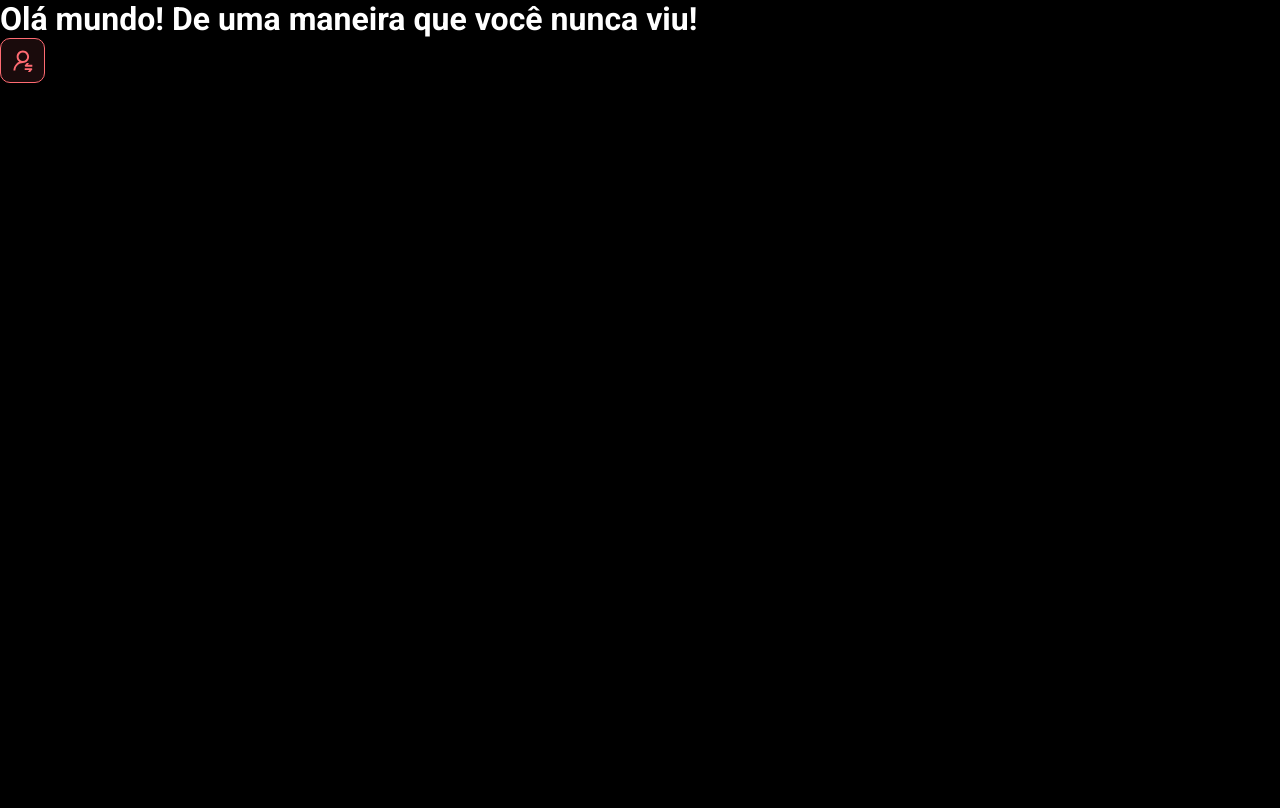
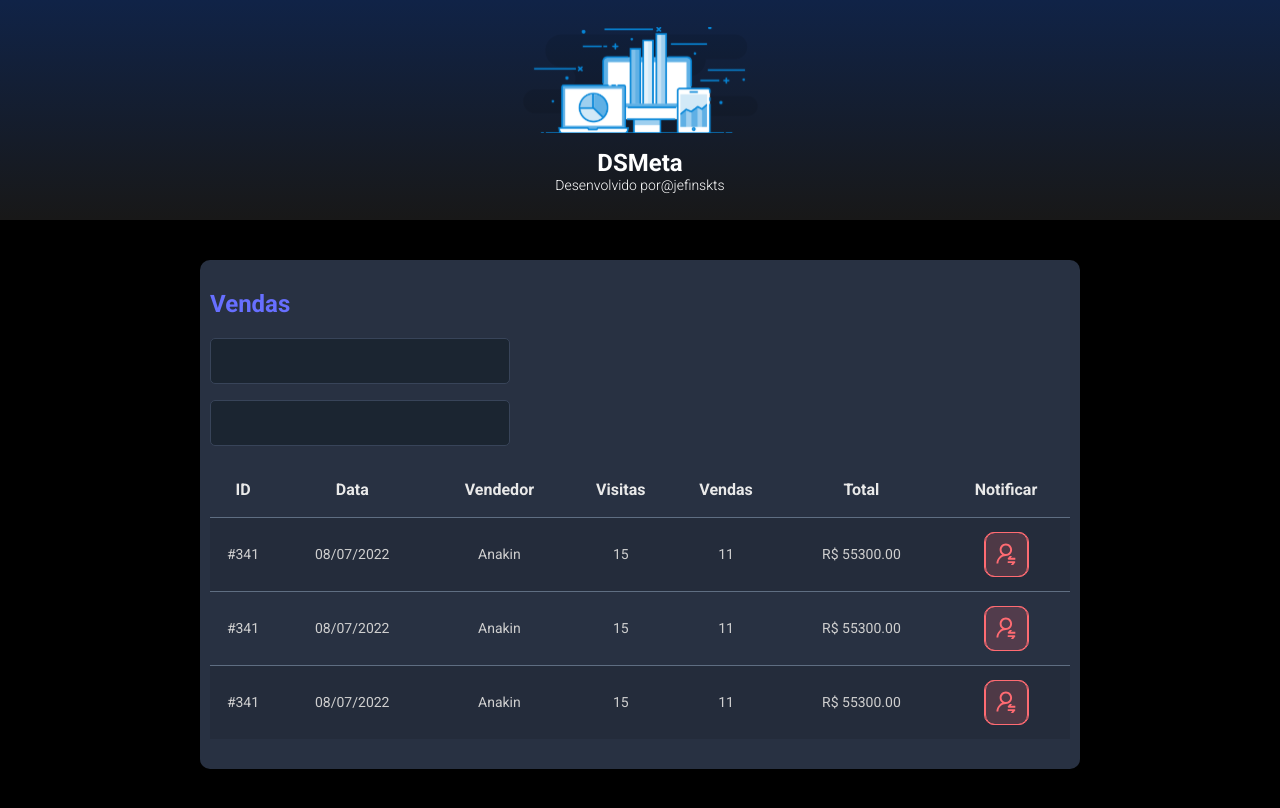
Before and after one commit to ijefin/spring-react, a React (Vite) app in the folder frontend/: page / in a window 1280 px wide. Built offline with nearby package versions, Linux system fonts and the light colour scheme.

Commit message:
card component added

```diff
--- a/frontend/src/App.tsx
+++ b/frontend/src/App.tsx
@@ -1,10 +1,16 @@
-import NotificationButton from "./components/buttons/NotificationButton/notificationButton";
+import NotificationButton from "./components/Buttons/NotificationButton/notificationButton";
+import Header from "./components/Header/Header";
+import SalesCard from "./components/cards/SalesCard/SalesCard";
 
 function App() {
   return (
     <>
-      <h1>Olá mundo! De uma maneira que você nunca viu!</h1>
-      <NotificationButton />
+      <Header />
+      <main className="dsmeta-container">
+        <section id="sales">
+          <SalesCard />
+        </section>
+      </main>
     </>
   );
 }
--- /dev/null
+++ b/frontend/src/components/Cards/SalesCard/SalesCard.css
@@ -0,0 +1,75 @@
+.dsmeta-card {
+    background-color: #283142;
+    border-radius: 10px;
+    padding: 30px 10px;
+  }
+
+  .dsmeta-container {
+    width: 100%;
+    max-width: 900px;
+    margin: 0 auto;
+  }
+
+  #sales {
+    padding: 40px 10px;
+  }
+
+  .dsmeta-sales-title {
+    color: #676fff;
+    font-size: 24px;
+    margin-bottom: 20px;
+  }
+
+  .dsmeta-form-control-container {
+    margin-bottom: 16px;
+    max-width: 300px;
+  }
+
+  .dsmeta-form-control {
+    width: 100%;
+    height: 46px;
+    background-color: #1b2531;
+    border: 1px solid #384459;
+    border-radius: 5px;
+    color: #9aaabe;
+    padding: 0 20px;
+    font-size: 18px;
+  }
+
+  .dsmeta-sales-table {
+    width: 100%;
+    border-spacing: 0;
+    border-collapse: collapse;
+  }
+
+  .dsmeta-sales-table thead {
+    height: 55px;
+    font-size: 16px;
+    color: #e9e9e9;
+    font-weight: 700;
+  }
+
+  .dsmeta-sales-table tbody {
+    font-size: 14px;
+    font-weight: 400;
+    color: #cfcfcf;
+    text-align: center;
+  }
+
+  .dsmeta-sales-table tbody tr {
+    height: 74px;
+    border-top: 1px solid #5f6e82;
+  }
+
+  .dsmeta-sales-table tbody tr:hover > td {
+    background-color: #384459;
+  }
+
+  .dsmeta-sales-table tbody tr:nth-child(odd) {
+    background-color: #242c3b;
+  }
+
+  .dsmeta-red-btn-container {
+      display: flex;
+      justify-content: center;
+  }
--- /dev/null
+++ b/frontend/src/components/Cards/SalesCard/SalesCard.tsx
@@ -0,0 +1,81 @@
+import "./SalesCard.css";
+import NotificationButton from "../../Buttons/NotificationButton/notificationButton";
+
+export default function SalesCard() {
+  return (
+    <div className="dsmeta-card">
+      <h2 className="dsmeta-sales-title">Vendas</h2>
+      <div>
+        <div className="dsmeta-form-control-container">
+          <input className="dsmeta-form-control" type="text" />
+        </div>
+        <div className="dsmeta-form-control-container">
+          <input className="dsmeta-form-control" type="text" />
+        </div>
+      </div>
+
+      <div>
+        <table className="dsmeta-sales-table">
+          <thead>
+            <tr>
+              <th className="show992">ID</th>
+              <th className="show576">Data</th>
+              <th>Vendedor</th>
+              <th className="show992">Visitas</th>
+              <th className="show992">Vendas</th>
+              <th>Total</th>
+              <th>Notificar</th>
+            </tr>
+          </thead>
+          <tbody>
+            <tr>
+              <td className="show992">#341</td>
+              <td className="show576">08/07/2022</td>
+              <td>Anakin</td>
+              <td className="show992">15</td>
+              <td className="show992">11</td>
+              <td>R$ 55300.00</td>
+              <td>
+                <div className="dsmeta-red-btn-container">
+                  <div className="dsmeta-red-btn">
+                    <NotificationButton />
+                  </div>
+                </div>
+              </td>
+            </tr>
+            <tr>
+              <td className="show992">#341</td>
+              <td className="show576">08/07/2022</td>
+              <td>Anakin</td>
+              <td className="show992">15</td>
+              <td className="show992">11</td>
+              <td>R$ 55300.00</td>
+              <td>
+                <div className="dsmeta-red-btn-container">
+                  <div className="dsmeta-red-btn">
+                    <NotificationButton />
+                  </div>
+                </div>
+              </td>
+            </tr>
+            <tr>
+              <td className="show992">#341</td>
+              <td className="show576">08/07/2022</td>
+              <td>Anakin</td>
+              <td className="show992">15</td>
+              <td className="show992">11</td>
+              <td>R$ 55300.00</td>
+              <td>
+                <div className="dsmeta-red-btn-container">
+                  <div className="dsmeta-red-btn">
+                    <NotificationButton />
+                  </div>
+                </div>
+              </td>
+            </tr>
+          </tbody>
+        </table>
+      </div>
+    </div>
+  );
+}
--- /dev/null
+++ b/frontend/src/components/Header/Header.css
@@ -0,0 +1,27 @@
+header {
+  background: linear-gradient(180deg, #102347 0%, #181818 100%);
+  height: 220px;
+  display: flex;
+  align-items: center;
+  justify-content: center;
+}
+
+.dsmeta-logo-container {
+  display: flex;
+  flex-direction: column;
+  align-items: center;
+}
+
+.dsmeta-logo-container img {
+  width: 235px;
+}
+
+.dsmeta-logo-container h1 {
+  margin-top: 15px;
+  font-size: 24px;
+}
+
+.dsmeta-logo-container p {
+  font-size: 14px;
+  font-weight: 300;
+}
--- /dev/null
+++ b/frontend/src/components/Header/Header.tsx
@@ -0,0 +1,16 @@
+import logo from "../../assets/logo.svg";
+import "./Header.css";
+export default function Header() {
+  return (
+    <header>
+      <div className="dsmeta-logo-container">
+        <img src={logo} alt="Logomarca do sistema" />
+        <h1>DSMeta</h1>
+        <p>
+          Desenvolvido por
+          <a href="https://www.instagram.com/jefinskts/">@jefinskts</a>
+        </p>
+      </div>
+    </header>
+  );
+}
--- a/frontend/src/index.css
+++ b/frontend/src/index.css
@@ -19,3 +19,13 @@
   color: unset;
   text-decoration: none;
 }
+
+.dsmeta-container {
+  width: 100%;
+  max-width: 900px;
+  margin: 0 auto;
+}
+
+#sales {
+  padding: 40px 10px;
+}
```
